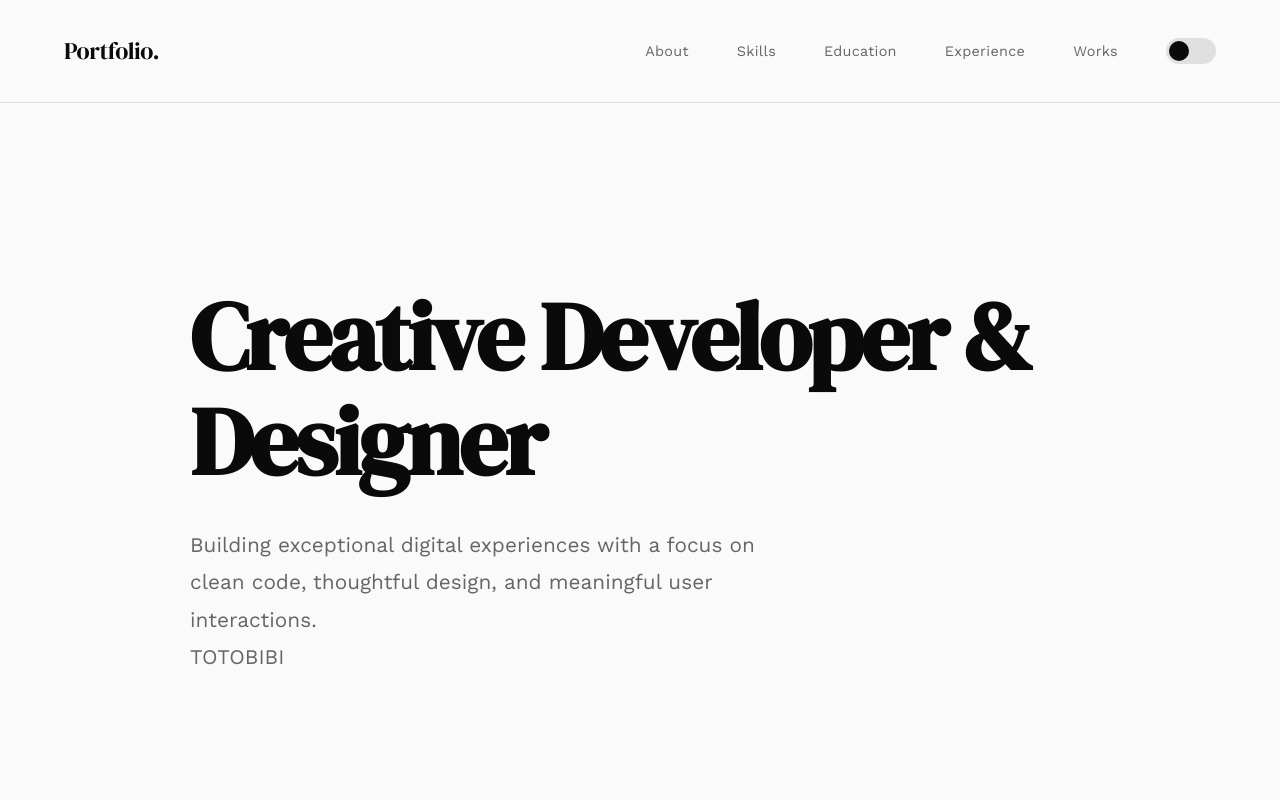
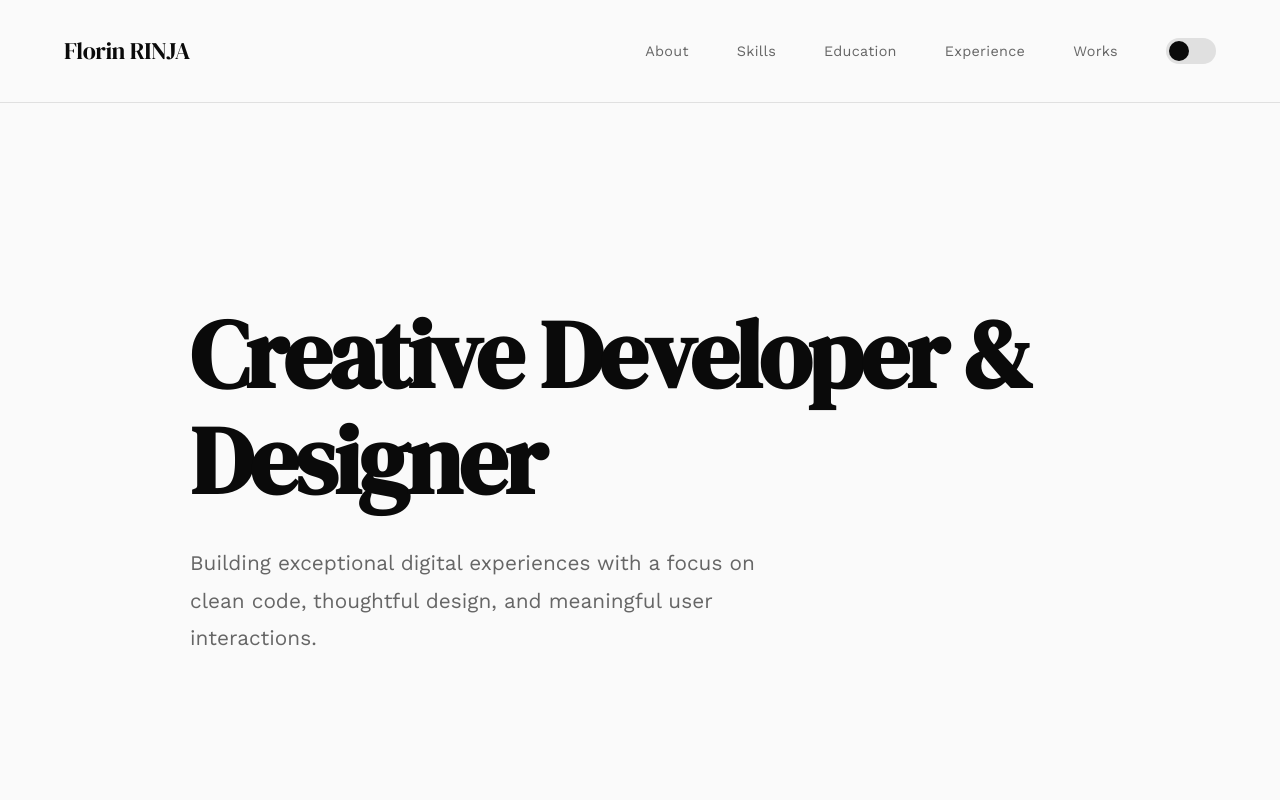
Before and after one commit to florinrinja/portfolio, a Next.js app: page / in a window 1280 px wide. Shown: the top 800 px of the page. Built offline with nearby package versions, Linux system fonts and the light colour scheme.

Commit message:
modified to something more relevant;

```diff
--- a/components/Hero.tsx
+++ b/components/Hero.tsx
@@ -6,7 +6,6 @@ export default function Hero() {
       <div className={styles.heroContent}>
         <h1>Creative Developer & Designer</h1>
         <p>Building exceptional digital experiences with a focus on clean code, thoughtful design, and meaningful user interactions.</p>
-        <p>TOTOBIBI</p>
       </div>
     </section>
   )
--- a/components/Navigation.tsx
+++ b/components/Navigation.tsx
@@ -33,7 +33,7 @@ export default function Navigation() {
 
   return (
     <nav className={styles.nav}>
-      <div className={styles.logo}>Portfolio.</div>
+      <div className={styles.logo}>Florin RINJA</div>
       <ul className={styles.navLinks}>
         <li><a href="#about" onClick={(e) => scrollToSection(e, 'about')}>About</a></li>
         <li><a href="#skills" onClick={(e) => scrollToSection(e, 'skills')}>Skills</a></li>
```
